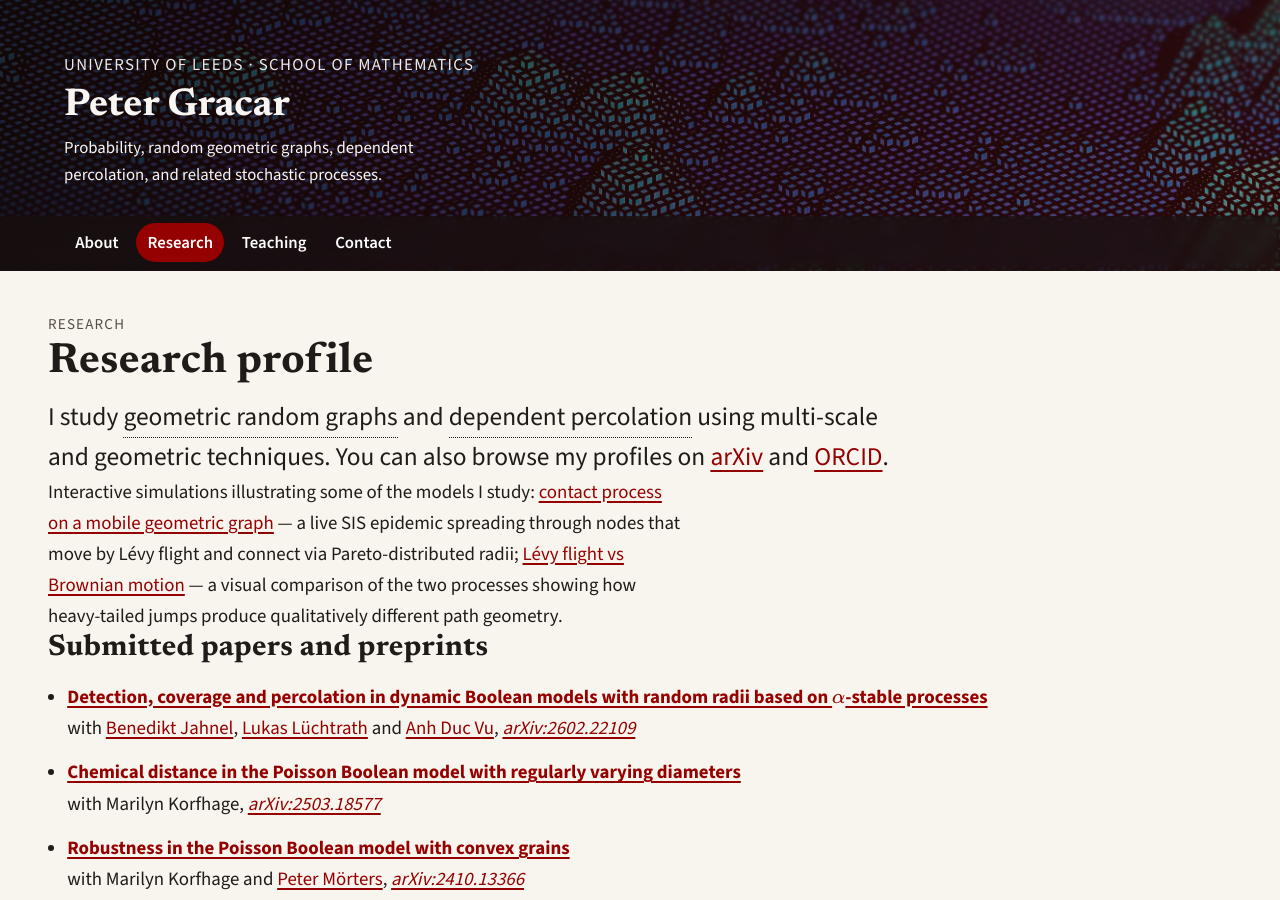
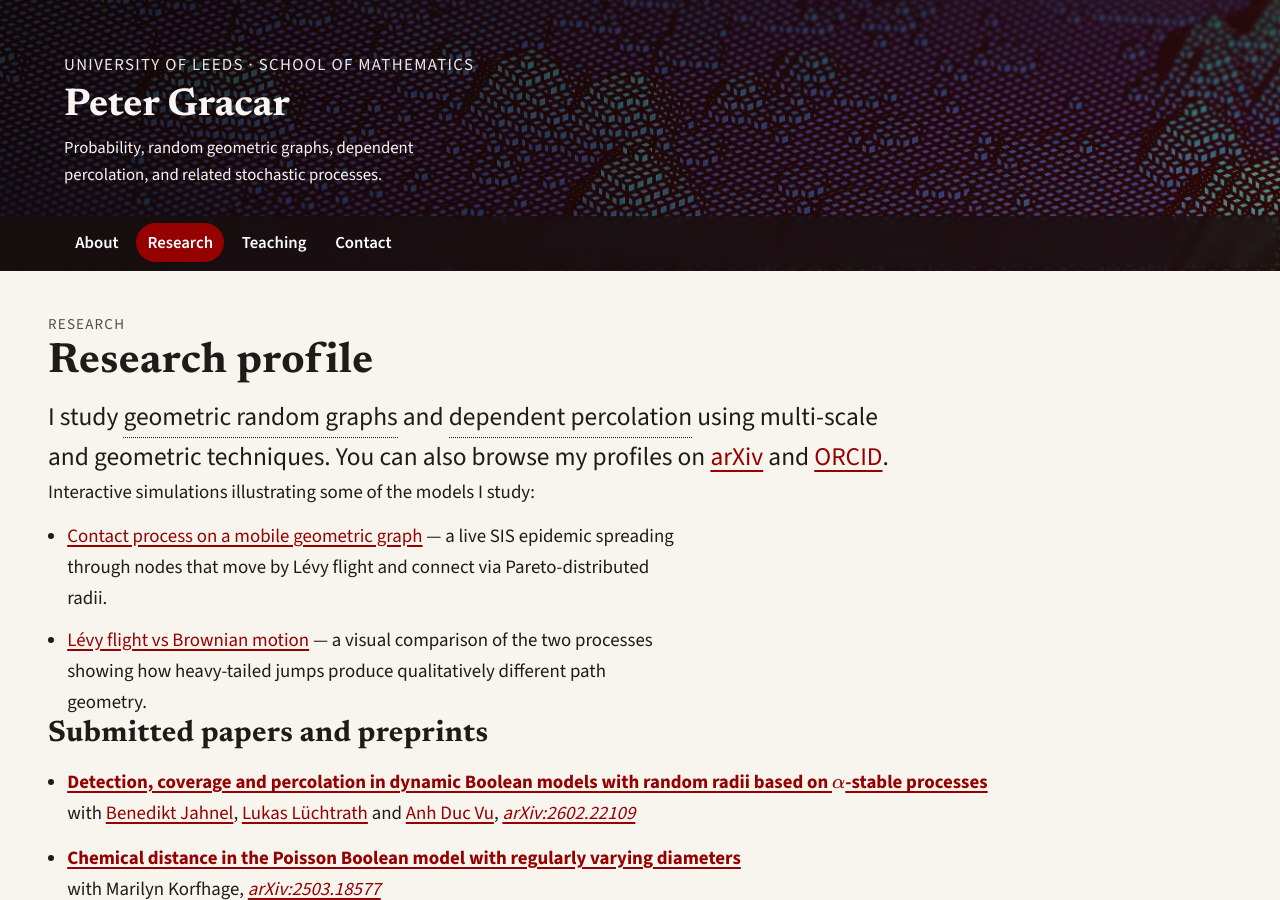
Before and after one commit to PeterGracar/PeterGracar.github.io, a Jekyll site: the page built from research.html, in a window 1280 px wide and 900 px high. Built offline with Jekyll 4.4.1, drawn with Linux system fonts in a browser that asks for light colours.

Commit message:
Update research.html

```diff
--- a/research.html
+++ b/research.html
@@ -23,10 +23,11 @@
       </p>
     </section>
 
-    <p class="reading-width">Interactive simulations illustrating some of the models I study:
-      <a href="contact-process.html">contact process on a mobile geometric graph</a> — a live SIS epidemic spreading through nodes that move by Lévy flight and connect via Pareto-distributed radii;
-      <a href="levy-vs-bm.html">Lévy flight vs Brownian motion</a> — a visual comparison of the two processes showing how heavy-tailed jumps produce qualitatively different path geometry.
-    </p>
+    <p class="reading-width">Interactive simulations illustrating some of the models I study:</p>
+    <ul class="reading-width">
+      <li><a href="contact-process.html">Contact process on a mobile geometric graph</a> — a live SIS epidemic spreading through nodes that move by Lévy flight and connect via Pareto-distributed radii.</li>
+      <li><a href="levy-vs-bm.html">Lévy flight vs Brownian motion</a> — a visual comparison of the two processes showing how heavy-tailed jumps produce qualitatively different path geometry.</li>
+    </ul>
 
     {% assign publications_by_date = site.publications | sort: "date" | reverse %}
     {% assign publications_by_title = site.publications | sort: "title" %}
```
